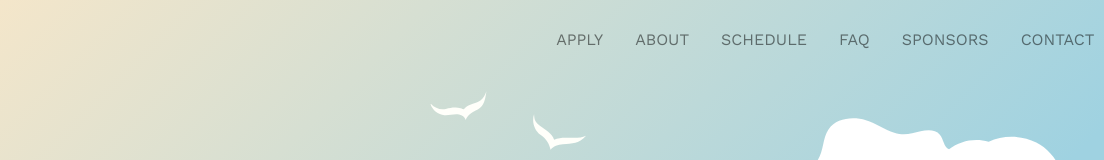
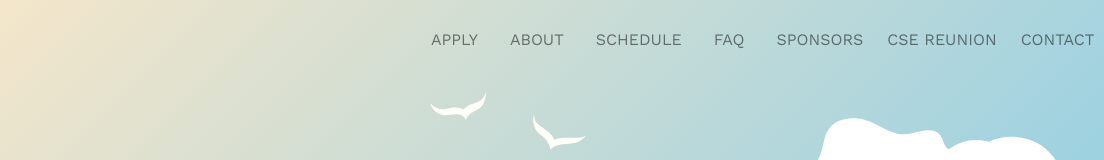
Before and after one commit to SDHacks/SDHacks2018, a website: page index.html in a window 1280 px wide. Shown: the top 160 px of the page, 0-1104 px from the left. Drawn offline with nearby package versions, Linux system fonts and the light colour scheme.

Commit message:
Added CSE Reunion

```diff
--- a/index.html
+++ b/index.html
@@ -72,6 +72,9 @@
                 </li>
                 <li class="nav-item nav__item text-center">
                   <a class="nav-link" href="#sponsors">SPONSORS</a>
+                </li>
+                <li class="nav-item text-center">
+                  <a class="nav-link" href="https://goo.gl/fh4Amy" target="_blank">CSE REUNION</a>
                 </li>
                 <li class="nav-item nav__item text-center">
                   <a class="nav-link" href="#contact">CONTACT</a>
```
Also changed, not shown: espresso/index.html (+1 -1 lines).
